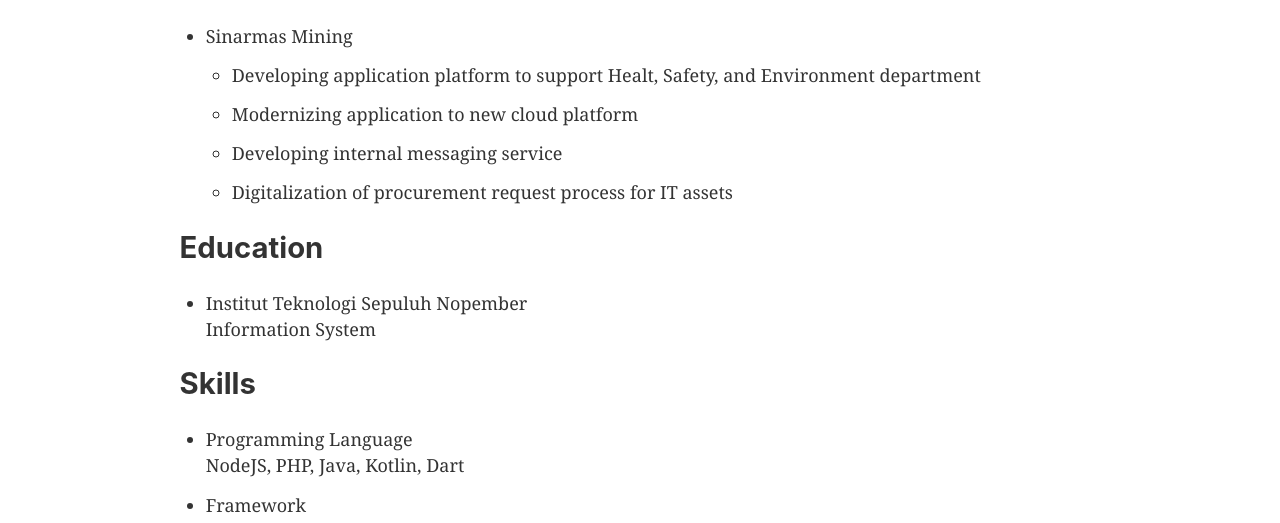
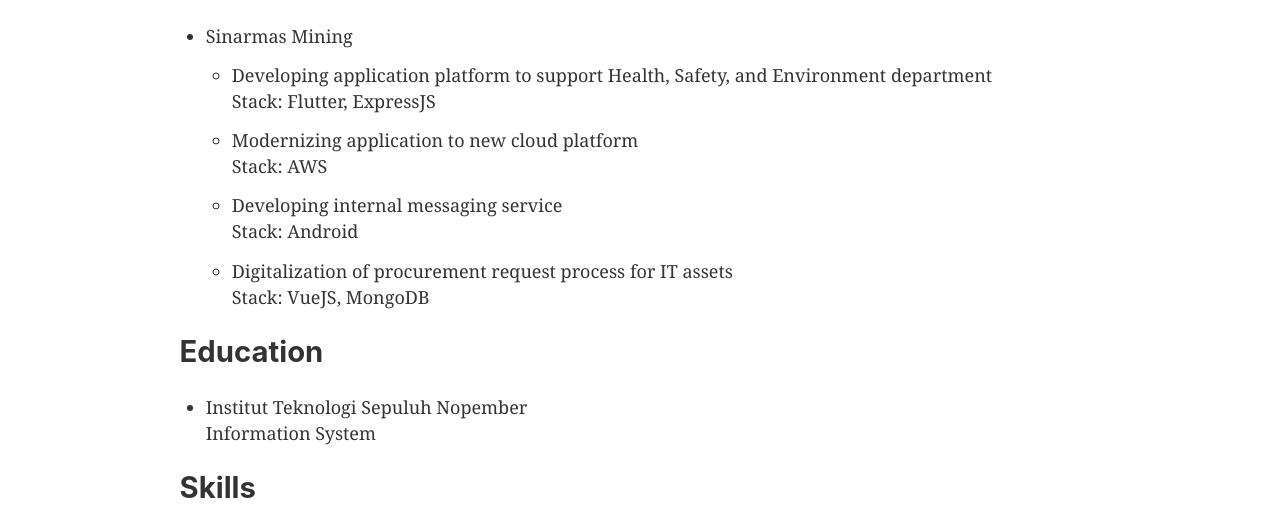
Before and after one commit to Izzur/resume, a Gatsby site: page / in a window 1280 px wide. Shown: the part 229-752 px from the top of the page. Built offline with nearby package versions, Linux system fonts and the light colour scheme; Gatsby itself is replaced by a stand-in of ours.

Commit message:
Update index content

```diff
--- a/src/pages/index.js
+++ b/src/pages/index.js
@@ -11,10 +11,14 @@ const IndexPage = () => (
     <ul>
       <li>Sinarmas Mining
         <ul>
-          <li>Developing application platform to support Healt, Safety, and Environment department</li>
-          <li>Modernizing application to new cloud platform</li>
-          <li>Developing internal messaging service</li>
-          <li>Digitalization of procurement request process for IT assets</li>
+          <li>Developing application platform to support Health, Safety, and Environment department<br></br>
+          Stack: Flutter, ExpressJS</li>
+          <li>Modernizing application to new cloud platform<br></br>
+          Stack: AWS</li>
+          <li>Developing internal messaging service<br></br>
+          Stack: Android</li>
+          <li>Digitalization of procurement request process for IT assets<br></br>
+          Stack: VueJS, MongoDB</li>
         </ul>
       </li>
     </ul>
```
